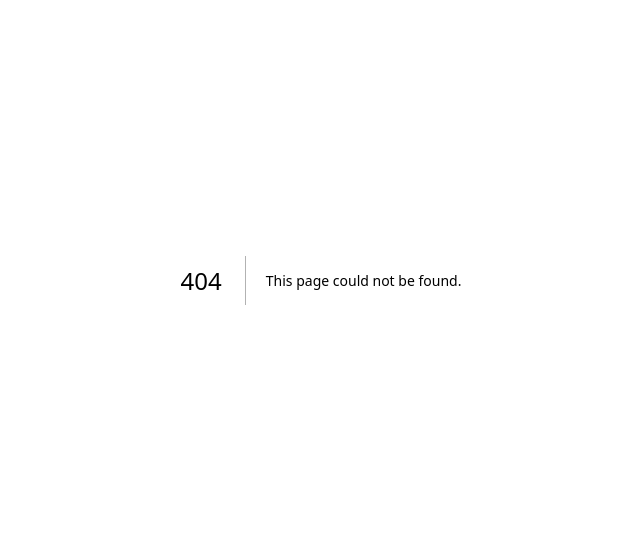
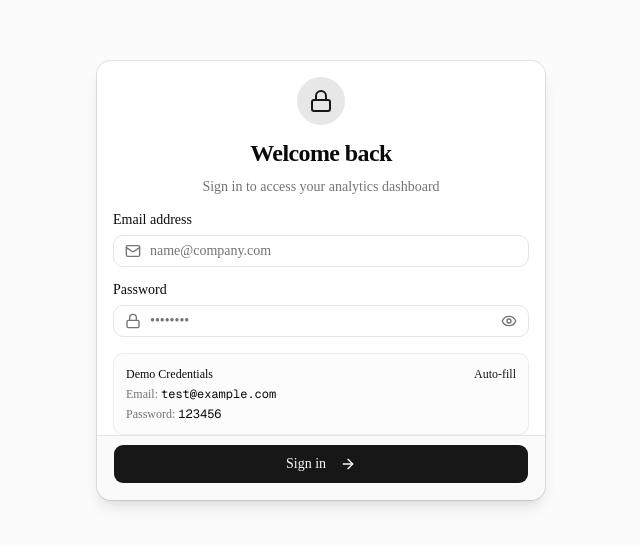
Before and after one commit to mohamed-saeed19/eyego-dashboard-task, a Next.js app: page /login in a window 1280 px wide. Before the commit this address had no page. Shown: the part 120-666 px from the top of the page, without its empty margins (319-959 px from the left). Built offline with nearby package versions, Linux system fonts and the light colour scheme.

Commit message:
feat(auth): add login form UI

```diff
--- /dev/null
+++ b/src/app/login/page.tsx
@@ -0,0 +1,193 @@
+'use client';
+
+import { useState, useEffect } from 'react';
+import { useRouter } from 'next/navigation';
+import { useAppDispatch, useAppSelector } from '@/lib/hooks';
+import { loginUser, clearAuthError } from '@/lib/features/authSlice';
+import { Button } from '@/components/ui/button';
+import { Input } from '@/components/ui/input';
+import { Label } from '@/components/ui/label';
+import {
+  Card,
+  CardHeader,
+  CardTitle,
+  CardDescription,
+  CardContent,
+  CardFooter,
+} from '@/components/ui/card';
+import { Loader2, Lock, Mail, ArrowRight, Eye, EyeOff } from 'lucide-react';
+
+export default function LoginPage() {
+  const router = useRouter();
+  const dispatch = useAppDispatch();
+  const { status, error, token } = useAppSelector((state) => state.auth);
+
+  const [email, setEmail] = useState('');
+  const [password, setPassword] = useState('');
+  const [showPassword, setShowPassword] = useState(false);
+  const [validationError, setValidationError] = useState<string | null>(null);
+
+  // If already authenticated, redirect to dashboard
+  useEffect(() => {
+    if (token) {
+      router.replace('/dashboard');
+    }
+  }, [token, router]);
+
+  const handleSubmit = async (e: React.FormEvent<HTMLFormElement>) => {
+    e.preventDefault();
+    setValidationError(null);
+
+    const trimmedEmail = email.trim();
+    if (!trimmedEmail || !password) {
+      setValidationError('Please enter both your email and password.');
+      return;
+    }
+
+    const resultAction = await dispatch(loginUser({ email: trimmedEmail, password }));
+    if (loginUser.fulfilled.match(resultAction)) {
+      router.push('/dashboard');
+    }
+  };
+
+  const handleFillDemo = () => {
+    setEmail('test@example.com');
+    setPassword('123456');
+    setValidationError(null);
+    if (error) dispatch(clearAuthError());
+  };
+
+  const isLoading = status === 'loading';
+  const displayedError = validationError || error;
+
+  return (
+    <div className="min-h-screen w-full flex items-center justify-center p-4 bg-muted/40">
+      <div className="w-full max-w-md">
+        <Card className="shadow-lg border-border/80">
+          <CardHeader className="space-y-1 text-center">
+            <div className="mx-auto mb-2 flex h-12 w-12 items-center justify-center rounded-full bg-primary/10 text-primary">
+              <Lock className="h-6 w-6" />
+            </div>
+            <CardTitle className="text-2xl font-bold tracking-tight">
+              Welcome back
+            </CardTitle>
+            <CardDescription className="text-muted-foreground">
+              Sign in to access your analytics dashboard
+            </CardDescription>
+          </CardHeader>
+
+          <form onSubmit={handleSubmit}>
+            <CardContent className="space-y-4">
+              {displayedError && (
+                <div
+                  role="alert"
+                  className="rounded-lg border border-destructive/20 bg-destructive/10 p-3 text-sm text-destructive"
+                >
+                  {displayedError}
+                </div>
+              )}
+
+              <div className="space-y-2">
+                <Label htmlFor="email">Email address</Label>
+                <div className="relative">
+                  <Input
+                    id="email"
+                    type="email"
+                    placeholder="name@company.com"
+                    autoComplete="email"
+                    disabled={isLoading}
+                    value={email}
+                    onChange={(e) => {
+                      setEmail(e.target.value);
+                      if (displayedError) {
+                        setValidationError(null);
+                        dispatch(clearAuthError());
+                      }
+                    }}
+                    className="pl-9"
+                    required
+                  />
+                  <Mail className="absolute left-3 top-1/2 -translate-y-1/2 h-4 w-4 text-muted-foreground pointer-events-none" />
+                </div>
+              </div>
+
+              <div className="space-y-2">
+                <div className="flex items-center justify-between">
+                  <Label htmlFor="password">Password</Label>
+                </div>
+                <div className="relative">
+                  <Input
+                    id="password"
+                    type={showPassword ? 'text' : 'password'}
+                    placeholder="••••••••"
+                    autoComplete="current-password"
+                    disabled={isLoading}
+                    value={password}
+                    onChange={(e) => {
+                      setPassword(e.target.value);
+                      if (displayedError) {
+                        setValidationError(null);
+                        dispatch(clearAuthError());
+                      }
+                    }}
+                    className="pl-9 pr-9"
+                    required
+                  />
+                  <Lock className="absolute left-3 top-1/2 -translate-y-1/2 h-4 w-4 text-muted-foreground pointer-events-none" />
+                  <button
+                    type="button"
+                    onClick={() => setShowPassword((prev) => !prev)}
+                    className="absolute right-3 top-1/2 -translate-y-1/2 text-muted-foreground hover:text-foreground focus:outline-none"
+                    aria-label={showPassword ? 'Hide password' : 'Show password'}
+                  >
+                    {showPassword ? (
+                      <EyeOff className="h-4 w-4" />
+                    ) : (
+                      <Eye className="h-4 w-4" />
+                    )}
+                  </button>
+                </div>
+              </div>
+
+              {/* Demo credentials shortcut */}
+              <div className="rounded-lg border border-border/60 bg-muted/30 p-3 text-xs text-muted-foreground space-y-1">
+                <div className="flex items-center justify-between">
+                  <span className="font-medium text-foreground">Demo Credentials</span>
+                  <button
+                    type="button"
+                    onClick={handleFillDemo}
+                    className="text-primary hover:underline font-medium cursor-pointer"
+                  >
+                    Auto-fill
+                  </button>
+                </div>
+                <p>Email: <code className="text-foreground">test@example.com</code></p>
+                <p>Password: <code className="text-foreground">123456</code></p>
+              </div>
+            </CardContent>
+
+            <CardFooter className="pt-2 flex flex-col gap-2">
+              <Button
+                type="submit"
+                disabled={isLoading}
+                className="w-full cursor-pointer h-10"
+              >
+                {isLoading ? (
+                  <>
+                    <Loader2 className="mr-2 h-4 w-4 animate-spin" />
+                    Signing in...
+                  </>
+                ) : (
+                  <>
+                    Sign in
+                    <ArrowRight className="ml-2 h-4 w-4" />
+                  </>
+                )}
+              </Button>
+            </CardFooter>
+          </form>
+        </Card>
+      </div>
+    </div>
+  );
+}
```
